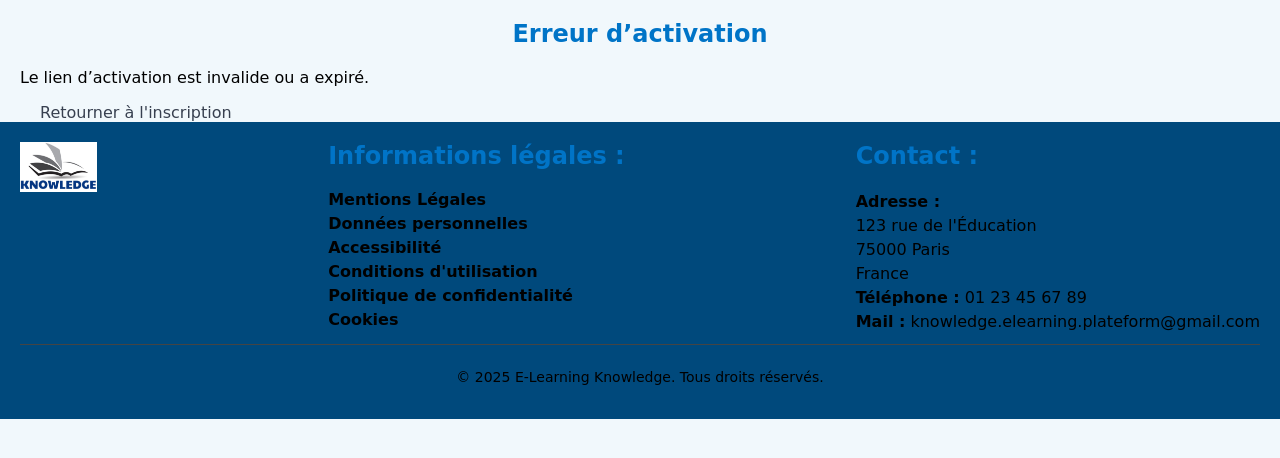
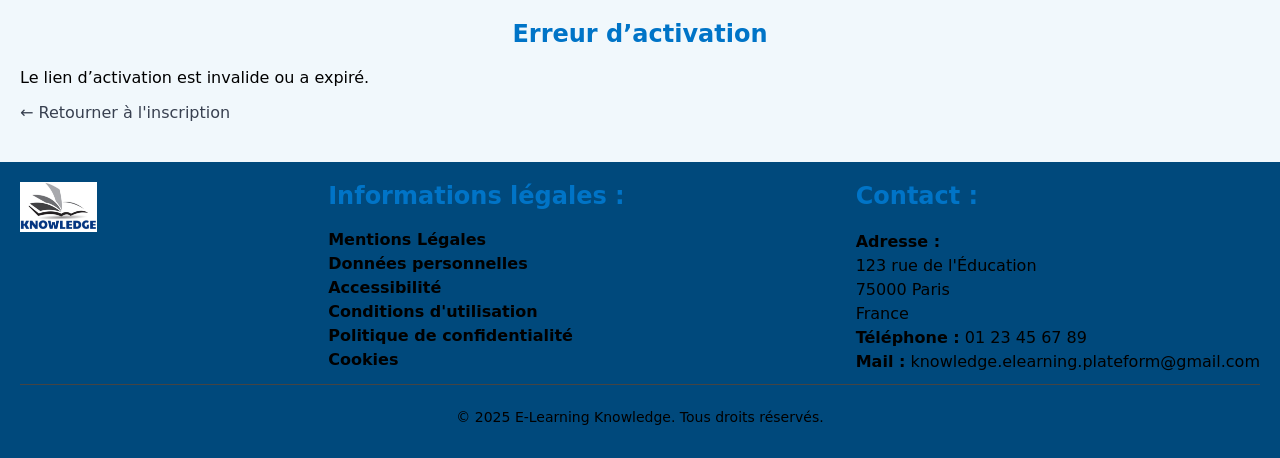
Before and after one commit to Nathi33/knowledge_learning_project, a Django app: template users/templates/users/activation_invalid.html in a window 1280 px wide. Shown: the part 94-552 px from the top of the page. Run offline with Django 5.2, Linux system fonts and the light colour scheme; the template is opened without the code that fills it, so the values that code supplies are empty; parts of the project's set-up code (start-up, migrations or seed data) failed here and were passed over.

Commit message:
add modifs 5

```diff
--- a/static/css/activation_invalid.css
+++ b/static/css/activation_invalid.css
@@ -5,6 +5,7 @@
 .activation-error {
     padding-left: 20px;
     padding-right: 20px;
+    padding-bottom: 40px;
 }
 
 .back-link {
@@ -12,7 +13,6 @@
     color: #384050;
     font-size: 16px;
     margin-bottom: 20px;
-    margin-left: 20px;
     margin-right: 20px;
 }
 
--- a/users/templates/users/activation_invalid.html
+++ b/users/templates/users/activation_invalid.html
@@ -14,6 +14,6 @@
 <h2 class="title-error">Erreur d’activation</h2>
 <div class="activation-error">
   <p>Le lien d’activation est invalide ou a expiré.</p>
-  <a href="{% url 'register' %}" class="back-link">Retourner à l'inscription</a>
+  <a href="{% url 'register' %}" class="back-link">← Retourner à l'inscription</a>
 </div>
 {% endblock %}
```
